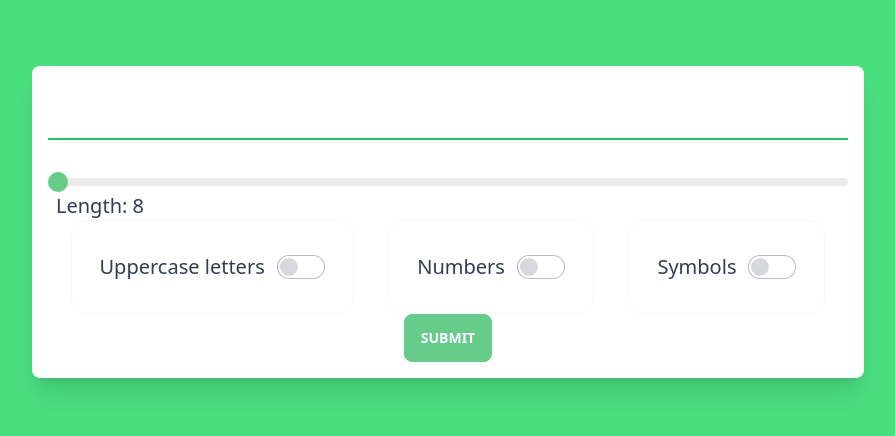
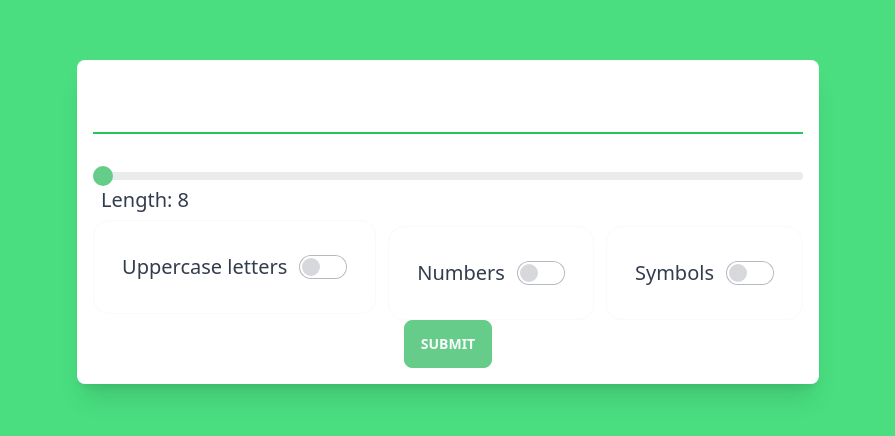
Before and after one commit to javascript-devs/dashlane-clone, a React (Create React App) app: page / in a window 1280 px wide. Shown: the part 178-614 px from the top of the page, without its empty margins (192-1087 px from the left). Built offline with nearby package versions, Linux system fonts and the light colour scheme.

Commit message:
improved view

```diff
--- a/src/App.js
+++ b/src/App.js
@@ -6,7 +6,7 @@ const App = () => {
       <div className="bg-green-400 h-screen  flex items-center justify-center">
         <div
           className=" p-4 rounded-lg bg-white w-auto
-         md:min-w-[800px] h-auto shadow-xl"
+          h-auto shadow-xl"
         >
           <Form />
         </div>
--- a/src/components/Form.jsx
+++ b/src/components/Form.jsx
@@ -17,7 +17,7 @@ const Form = () => {
     <div className="flex">
       <form onSubmit={handleSubmit} className="flex flex-col space-y-8">
         <input
-          className=" w-full border-0 border-b-2 border-green-500
+          className=" w-auto border-0 border-b-2 border-green-500
            focus:border-green-700 ease-in-out duration-200 transition-all
            outline-none py-2 text-4xl text-green-600 "
           type="text"
@@ -26,7 +26,7 @@ const Form = () => {
         />
         <div className="flex flex-col">
           <RangeBar />
-          <div className="flex items-center justify-evenly flex-row space-x-3">
+          <div className="flex items-center justify-evenly flex-col lg:flex-row lg:space-y-3 space-x-3">
             <ToggleSwitch key="1" name="uppercase" text="Uppercase letters" />
             <ToggleSwitch key="2" name="numbers" text="Numbers" />
             <ToggleSwitch key="3" name="symbols" text="Symbols" />
--- a/src/components/RangeBar.jsx
+++ b/src/components/RangeBar.jsx
@@ -11,7 +11,7 @@ const RangeBar = () => {
         max={100}
         step={1}
         onChange={(e) => setRange(e.target.value)}
-        className="range range-primary w-[100vh]"
+        className="range range-primary w-[100%]"
       />
       <label className="text-xl " htmlFor="range">
         Length: {range || 8}
```
